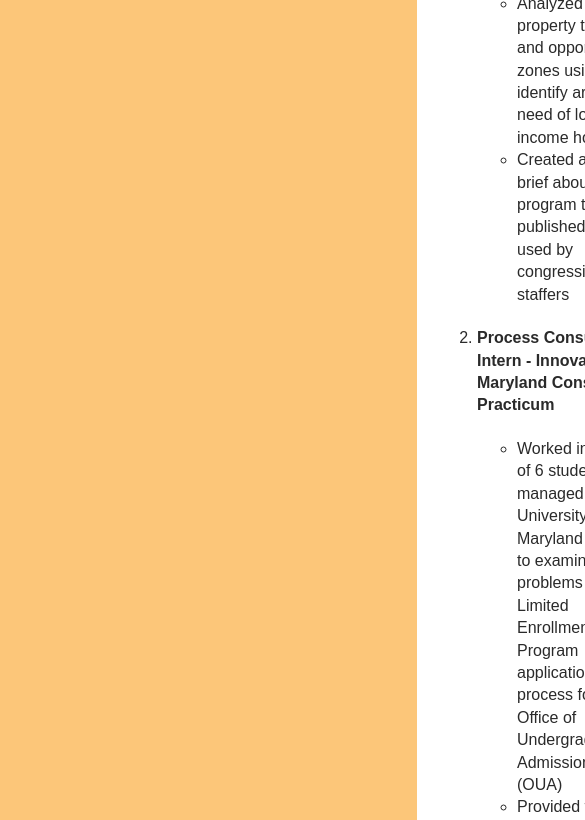
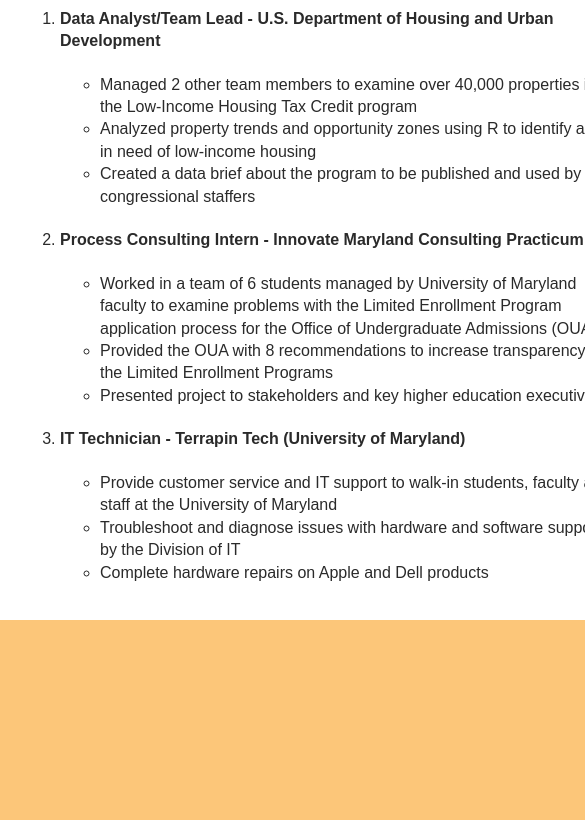
Before and after one commit to jhenrici/jhenrici.github.io, a plain HTML site: page Assignment_1/index.html in a window 390 px wide. Shown: the part 749-1569 px from the top of the page, 585 px wide, since content can reach past the window. After the commit the page ends 1369 px from the top, so only its background shows below. Drawn offline with Linux system fonts and the light colour scheme.

Commit message:
Update style.css

```diff
--- a/Assignment_1/style.css
+++ b/Assignment_1/style.css
@@ -101,13 +101,15 @@
   .wrapper {
     width: 600px;
     display: flex;
+    flex-direction: column;
     margin: auto;
     padding-top: 15px;
   }
 
   .contentbody {
     width: 600px;
-    flex: 100%;
+    display: inline-flexbox;
+    flex-direction: row;
     padding-bottom: 15px;
   }
 
```
